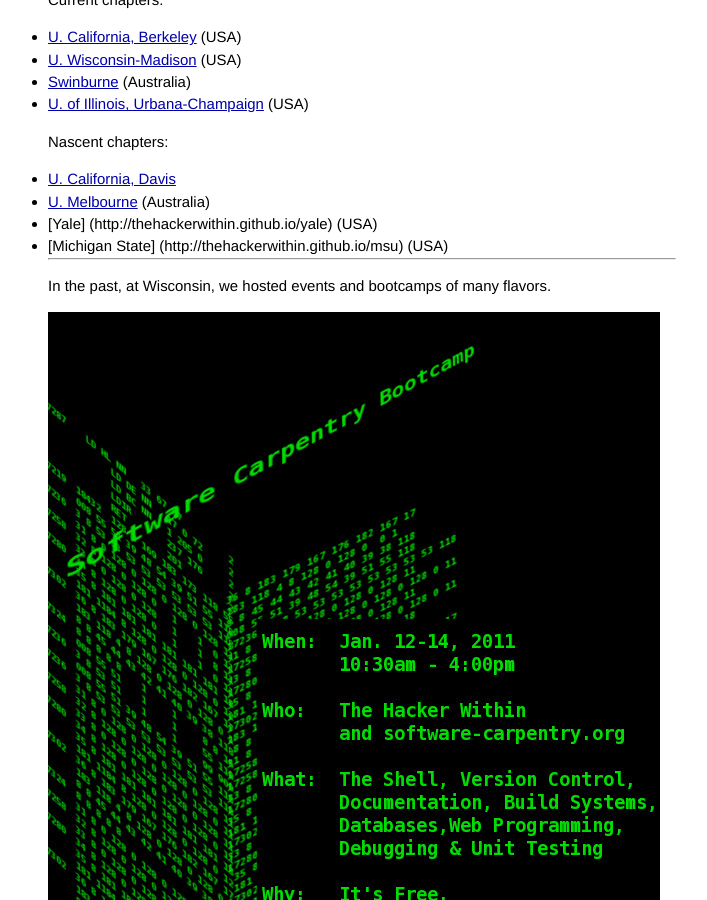
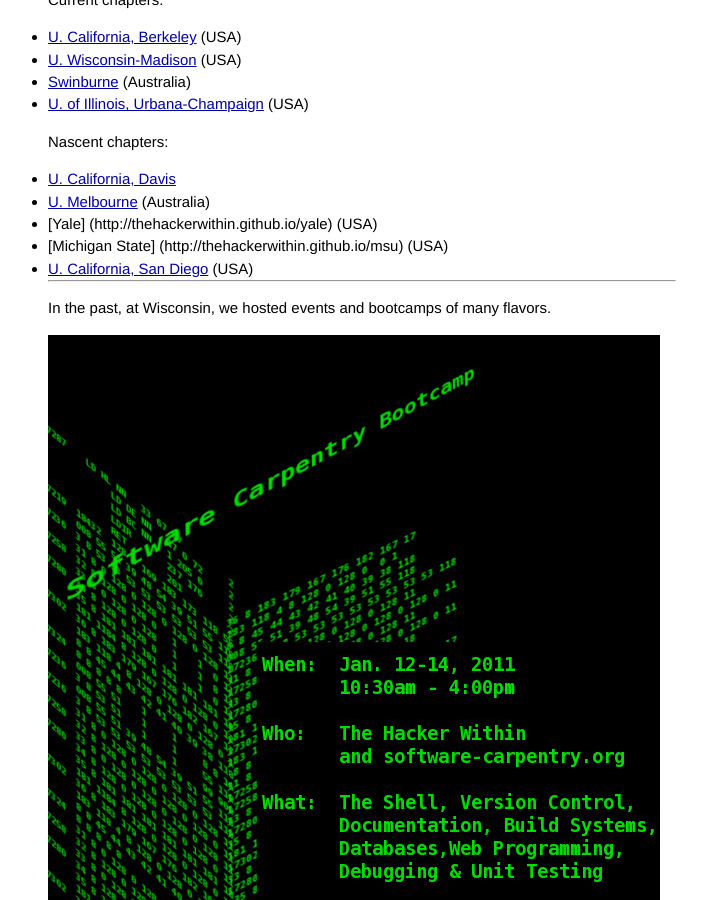
Before and after one commit to thehackerwithin/thehackerwithin.github.com, a Jekyll site: the page built from index.md, in a window 1280 px wide and 900 px high, scrolled down 333 px. Shown: the whole window, without its empty margins (278-985 px from the left). Built offline with Jekyll 4.4.1, drawn with Linux system fonts in a browser that asks for light colours; Markdown is read by kramdown in place of the engine named in the settings.

Commit message:
adding ucsd to nascent chapters

```diff
--- a/index.md
+++ b/index.md
@@ -24,6 +24,7 @@ Nascent chapters:
   * [U. Melbourne](http://thehackerwithin.github.io/melbourne) (Australia)
   * [Yale] (http://thehackerwithin.github.io/yale) (USA)
   * [Michigan State] (http://thehackerwithin.github.io/msu) (USA)
+  * [U. California, San Diego](http://www.thehackerwithin.org/ucsd/) (USA)
 
 
 
```
